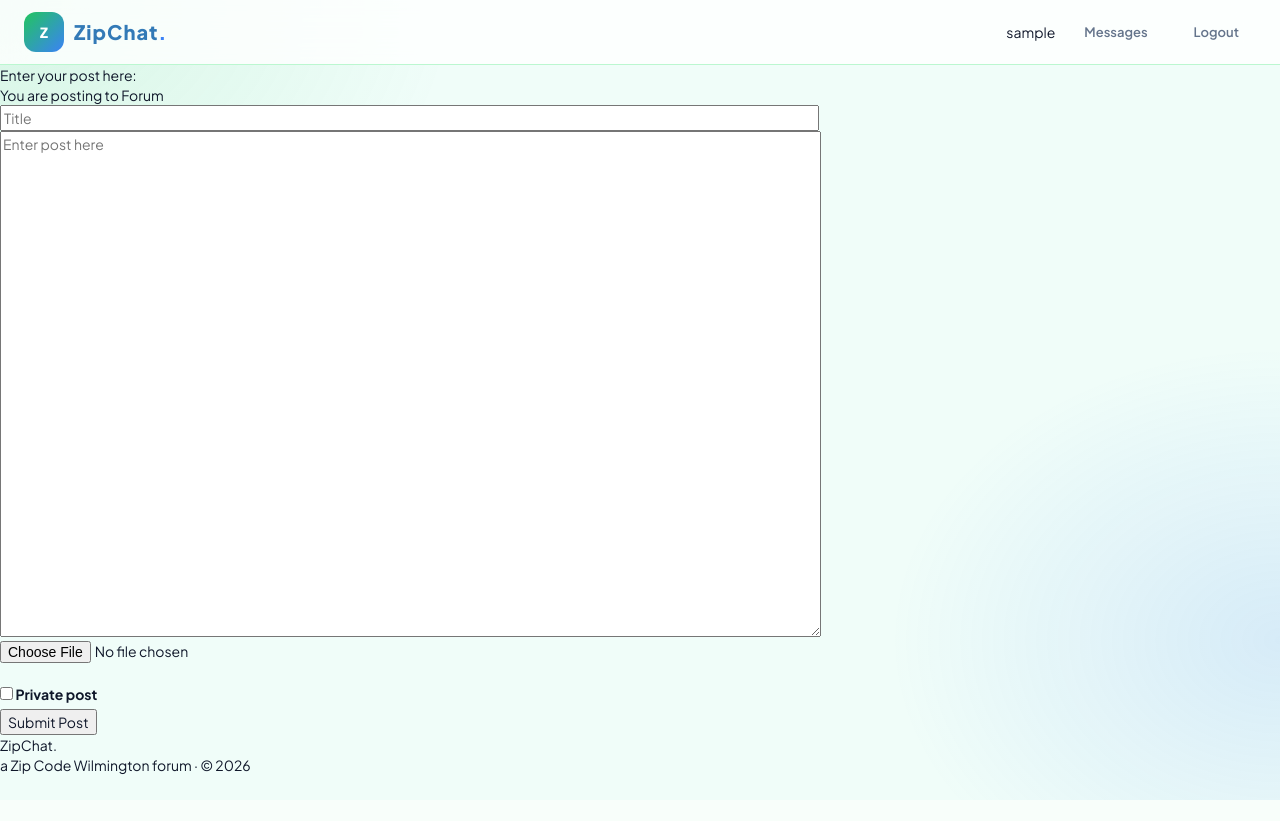
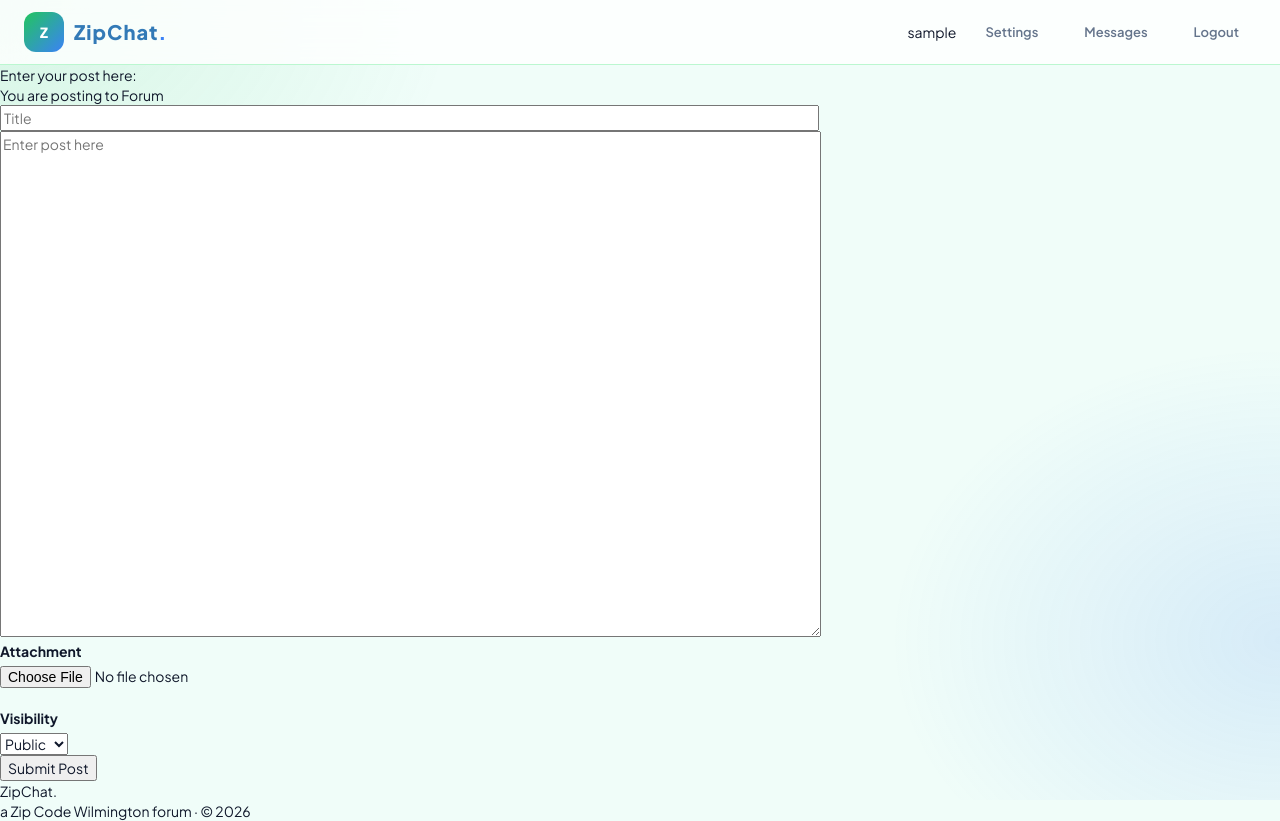
Before and after one commit to Circus-Circus-data-7-0/CircusCircus, a Flask app: page /addpost?sub=1 in a window 1280 px wide. Before the commit the page ends 800 px from the top, so only its background shows below. Run offline with Flask 3, Linux system fonts and the light colour scheme; the visitor is signed in with stand-in values (Sample User, id 1); data comes from the database, SQL or seed files in the repository; some libraries are stand-ins or nearby versions.

Commit message:
orum/post.py	Post.private (bool) → Post.visibility (string); addpost passes default_visibility from user settings; viewpost redirects to login instead of error; action_post reads and validates visibility from form forum/app.py	migrate_legacy_user_settings() added — backfills UserSettings rows from User.privacy and converts post.private=True rows to visibility='private'; called at startup after schema compatibility check forum/subforum.py	Subforum listing now filters visibility == 'public' for guests; logged-in users see all posts forum/templates/createpost.html	"Private post" checkbox replaced with a Public/Private dropdown, pre-selected from default_visibility forum/templates/header.html	Settings link added to nav for logged-in users forum/templates/settings.html	New page — profile visibility, post visibility, show email, allow messages

```diff
--- a/forum/__init__.py
+++ b/forum/__init__.py
@@ -5,6 +5,7 @@ from .subforum import subforum_rt
 from .Reactions import rt_react
 from .messages import rt_messages
 from .user import auth_bp
+from .user_setting import settings_bp
 
 def create_app():
     """Construct the core application."""
@@ -21,6 +22,7 @@ def create_app():
     app.register_blueprint(rt_react)
     app.register_blueprint(rt_messages)
     app.register_blueprint(auth_bp)
+    app.register_blueprint(settings_bp)
     # Set globals
     from .models import db
     db.init_app(app)
--- a/forum/app.py
+++ b/forum/app.py
@@ -11,6 +11,7 @@ from sqlalchemy import inspect, text
 from .models import db
 from .subforum import Subforum
 from .user import User
+from .user_setting import UserSettings
 
 from forum import create_app
 # Build the Flask app using the package factory.
@@ -62,6 +63,29 @@ def _sql_literal(value):
 	return f"'{escaped}'"
 
 
+def migrate_legacy_user_settings():
+	# Backfill UserSettings rows for existing users using the privacy column,
+	# and migrate post visibility from the old boolean to the new string column.
+	inspector = inspect(db.engine)
+	existing_tables = set(inspector.get_table_names())
+
+	if "user" in existing_tables and "user_settings" in existing_tables:
+		for user in User.query.all():
+			if user.settings is not None:
+				continue
+			profile_visibility = user.privacy if user.privacy in ("public", "private") else "public"
+			user.settings = UserSettings(profile_visibility=profile_visibility)
+		db.session.commit()
+
+	if "post" in existing_tables:
+		post_columns = {col["name"] for col in inspector.get_columns("post")}
+		if "private" in post_columns and "visibility" in post_columns:
+			with db.engine.begin() as conn:
+				conn.execute(text(
+					"UPDATE post SET visibility = 'private' WHERE private = TRUE AND visibility = 'public'"
+				))
+
+
 def ensure_model_schema_compatibility():
 	# Keep existing MySQL tables compatible with current and future model columns.
 	inspector = inspect(db.engine)
@@ -107,6 +131,7 @@ with app.app_context():
 	# Create tables if needed, then seed the database the first time it runs.
 	db.create_all()
 	ensure_model_schema_compatibility()
+	migrate_legacy_user_settings()
 	if not Subforum.query.all():
 		init_site()
 
--- a/forum/post.py
+++ b/forum/post.py
@@ -3,11 +3,11 @@ import os
 from flask import Blueprint, render_template, request, redirect, url_for, current_app, send_from_directory
 from flask_login import current_user
 from flask_login.utils import login_required
-from httpx import post
+# from httpx import post
 from werkzeug.utils import secure_filename
 from .models import db, valid_content, valid_title, error
 from .user import User
-import httpx
+# import httpx
 
 post_rt = Blueprint('post_routes', __name__, template_folder='templates')
 
@@ -19,7 +19,8 @@ class Post(db.Model):
     title = db.Column(db.Text, nullable=True)
     upload_file = db.Column(db.String(255), nullable=True)
     content = db.Column(db.Text)
-    private = db.Column(db.Boolean, default=False)
+    # private = db.Column(db.Boolean, default=False)
+    visibility = db.Column(db.String(20), nullable=False, default="public")
     postdate = db.Column(db.DateTime)
     user_id = db.Column(db.Integer, db.ForeignKey('user.id'))
     subforum_id = db.Column(db.Integer, db.ForeignKey('subforum.id'), nullable=True)
@@ -31,12 +32,14 @@ class Post(db.Model):
     lastcheck = None
     savedresponse = None
 
-    def __init__(self, title=None, content=None, postdate=None, upload_file=None, private=False):
+    # def __init__(self, title=None, content=None, postdate=None, upload_file=None, private=False):
+    def __init__(self, title=None, content=None, postdate=None, upload_file=None, visibility="public"):
         self.title = title
         self.content = content
         self.postdate = postdate
         self.upload_file = upload_file
-        self.private = private
+        # self.private = private
+        self.visibility = visibility
 
     def get_time_string(self):
         # Recalculate every 30 seconds to avoid inaccurate time labels
@@ -77,7 +80,10 @@ def addpost():
 	subforum = Subforum.query.filter(Subforum.id == subforum_id).first()
 	if not subforum:
 		return error("That subforum does not exist!")
-	return render_template("createpost.html", subforum=subforum)
+	default_visibility = "public"
+	if current_user.is_authenticated and current_user.settings:
+		default_visibility = current_user.settings.post_visibility or "public"
+	return render_template("createpost.html", subforum=subforum, default_visibility=default_visibility)
 
 @post_rt.route('/viewpost')
 def viewpost():
@@ -85,8 +91,9 @@ def viewpost():
 	post = Post.query.filter(Post.id == postid).first()
 	if not post:
 		return error("That post does not exist!")
-	if post.private and (not current_user.is_authenticated or post.user_id != current_user.id):
-		return error("This post is private.")
+	# if post.private and (not current_user.is_authenticated or post.user_id != current_user.id):
+	if post.visibility == "private" and not current_user.is_authenticated:
+		return redirect("/loginform")
 	subforumpath = post.subforum.path or generateLinkPath(post.subforum.id)
 	comments = Post.query.filter(Post.parent_id == postid).order_by(Post.id.desc())
 	return render_template("viewpost.html", post=post, path=subforumpath, comments=comments)
@@ -125,8 +132,11 @@ def action_post():
 		errors.append("Post must be between 10 and 5000 characters long!")
 		retry = True
 	if retry:
-		return render_template("createpost.html", subforum=subforum, errors=errors)
-	private = 'private' in request.form
+		return render_template("createpost.html", subforum=subforum, errors=errors, default_visibility=request.form.get("visibility", "public"))
+	# private = 'private' in request.form
+	visibility = request.form.get("visibility", "public")
+	if visibility not in ("public", "private"):
+		visibility = "public"
 	file = request.files.get('upload_file')
 	filename = None
 	if file and file.filename:
@@ -134,7 +144,7 @@ def action_post():
 		upload_folder = current_app.config['UPLOAD_FOLDER']
 		os.makedirs(upload_folder, exist_ok=True)
 		file.save(os.path.join(upload_folder, filename))
-	post = Post(title=title, content=content, postdate=datetime.datetime.now(), upload_file=filename, private=private)
+	post = Post(title=title, content=content, postdate=datetime.datetime.now(), upload_file=filename, visibility=visibility)
 	subforum.posts.append(post)
 	user.posts.append(post)
 	db.session.commit()
--- a/forum/templates/createpost.html
+++ b/forum/templates/createpost.html
@@ -15,8 +15,14 @@
 
 		<textarea class="inputbox" rows="25" cols="100"  name="content" placeholder="Enter post here"></textarea><br>
 
-		<input class="inputbox" type="file" name="upload_file" accept="image/*,video/*"><br>
-		<label><input type="checkbox" name="private"> Private post</label><br>
+		<label for="upload_file">Attachment</label><br>
+		<input class="inputbox" type="file" id="upload_file" name="upload_file" accept="image/*,video/*"><br>
+		<label for="visibility">Visibility</label><br>
+		<!-- <label><input type="checkbox" name="private"> Private post</label> -->
+		<select class="inputbox" name="visibility" id="visibility">
+			<option value="public" {% if default_visibility != 'private' %}selected{% endif %}>Public</option>
+			<option value="private" {% if default_visibility == 'private' %}selected{% endif %}>Private</option>
+		</select><br>
 		<input class="inputbox" type="submit" value="Submit Post">
 	</form>
 </div>
--- a/forum/templates/header.html
+++ b/forum/templates/header.html
@@ -5,6 +5,7 @@
 <div class="zc-nav-right">
     {% if current_user.is_authenticated %}
     <span class="zc-nav-user {% if current_user.admin %}adminusername{% endif %}">{{ current_user.username }}</span>
+    <a class="zc-nav-link" href="/settings">Settings</a>
     <a class="zc-nav-link" href="/messages">Messages</a>
     <a class="zc-nav-link" href="/action_logout">Logout</a>
     {% else %}
--- a/forum/user.py
+++ b/forum/user.py
@@ -2,6 +2,7 @@ from werkzeug.security import generate_password_hash, check_password_hash
 from flask_login import UserMixin
 import datetime
 from .models import db
+from .user_setting import UserSettings
 # Shared SQLAlchemy object used by the app factory and all models.
 from flask_sqlalchemy import SQLAlchemy
 
@@ -16,6 +17,7 @@ class User(UserMixin, db.Model):
     admin = db.Column(db.Boolean, default=False)
     privacy = db.Column(db.String(20), default="public")
     posts = db.relationship("Post", backref="user")
+    settings = db.relationship("UserSettings", uselist=False, back_populates="user")
 
     def __init__(self, email, username, password, privacy="public", admin=False):
         # Save the hashed password instead of the plain text password.
@@ -148,9 +150,9 @@ def action_createaccount():
         return render_template("login.html", errors=errors)
 
     user = User(email, username, password, privacy=privacy)
+    user.settings = UserSettings(profile_visibility=privacy)
     if user.username == "admin":
         user.admin = True
-        user.add_permission("admin:all")
     db.session.add(user)
     db.session.commit()
     login_user(user)
```
Also changed, not shown: forum/subforum.py (+8 -4 lines), forum/templates/settings.html (added, +33 -0 lines).
